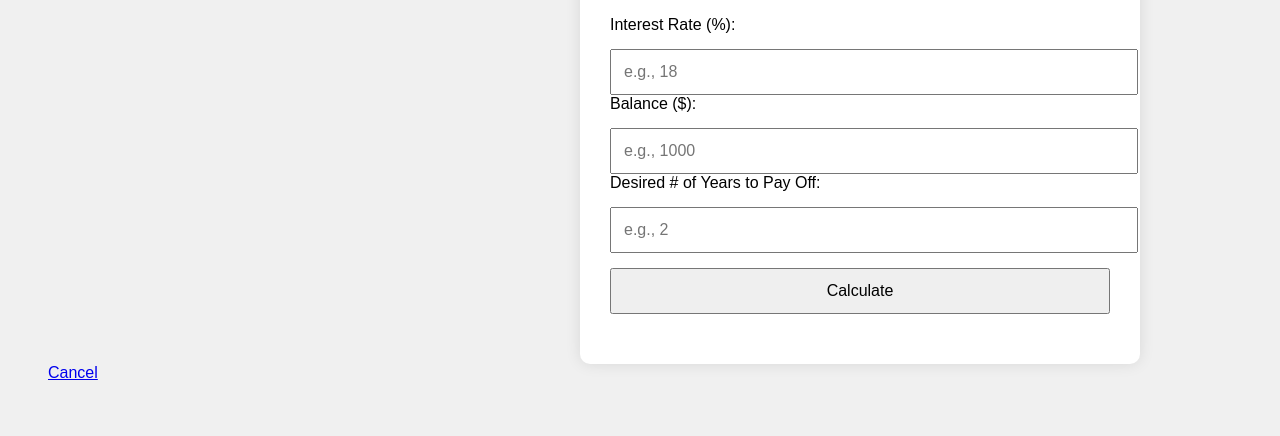
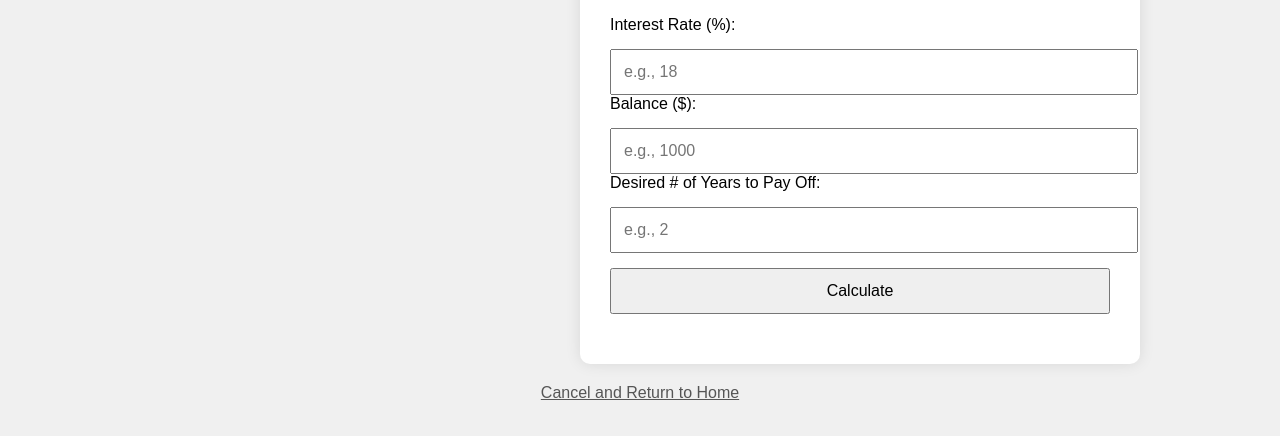
Before and after one commit to esterly28/Finance-App, a website: page www/monthly-calculator.html in a window 1280 px wide. Shown: the part 130-566 px from the top of the page. Drawn offline with Linux system fonts and the light colour scheme; no server answers.

Commit message:
Add cancel button to calculators and limit autofill to shared fields

```diff
--- a/www/monthly-calculator.html
+++ b/www/monthly-calculator.html
@@ -95,6 +95,8 @@
         .catch(err => console.error("Failed to load autofill options:", err));
     });
   </script>
-  <a href="index.html" class="cancel-button">Cancel</a>
+  <a href="index.html" style="display:block; margin-top:20px; text-align:center; color:#555; text-decoration:underline;">
+  Cancel and Return to Home
+</a>
 </body>
 </html>
```
Also changed, not shown: www/time-calculator.html (+3 -1 lines).
